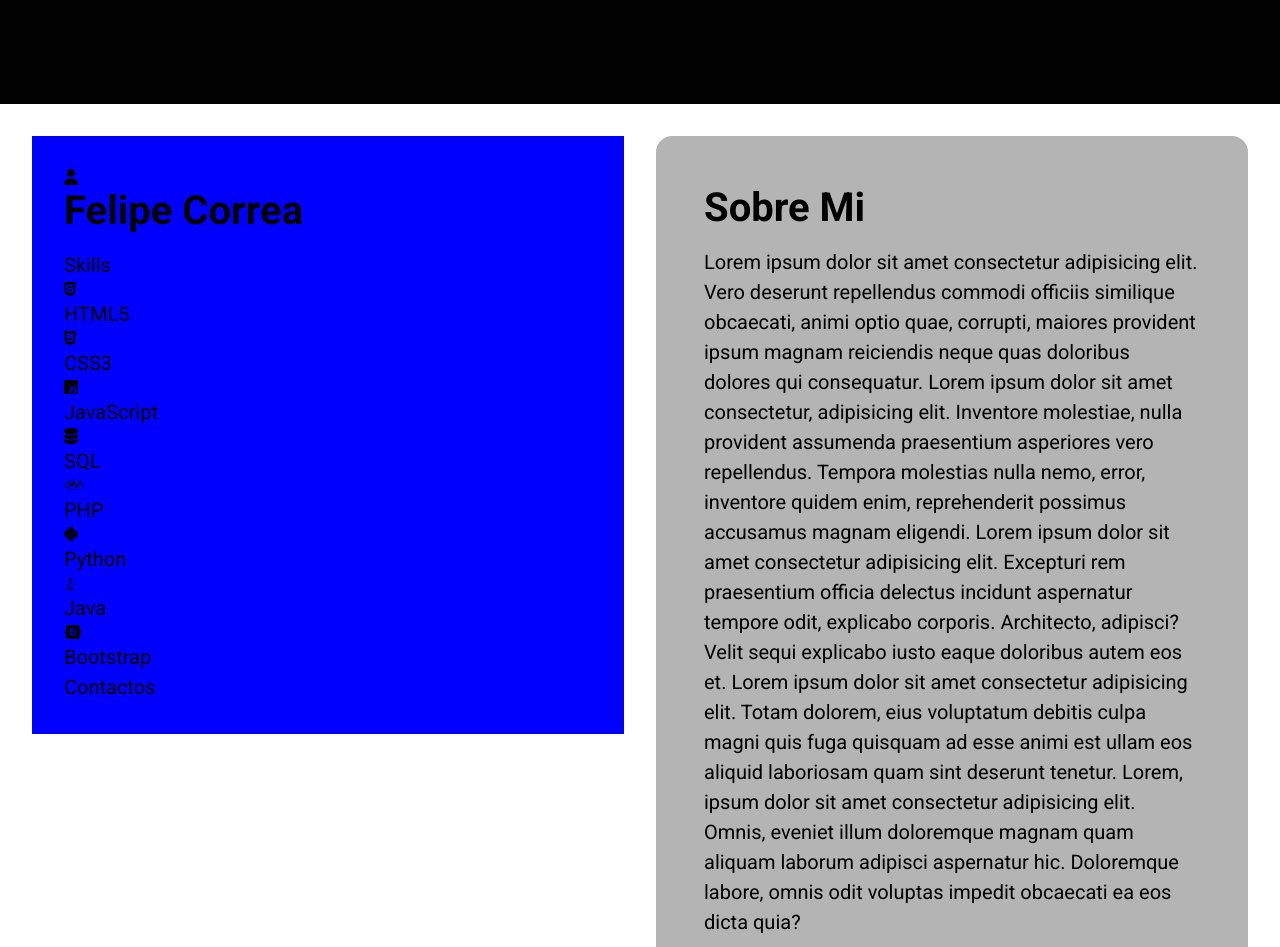
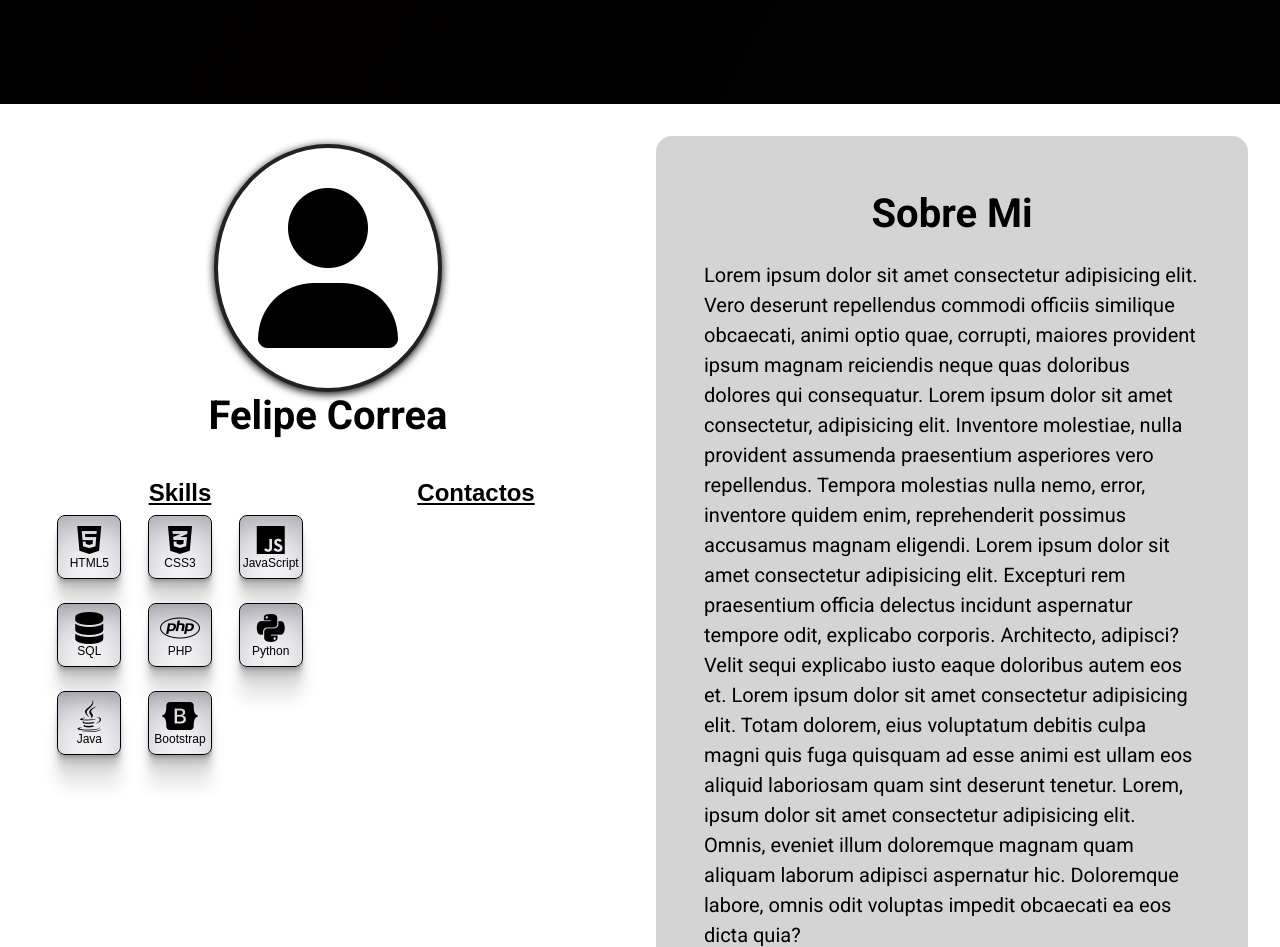
Before and after one commit to FelipeCorreaCamio/Portafolio, a plain HTML site: page index.html in a window 1280 px wide. Shown: the part 600-1547 px from the top of the page. Drawn offline with Linux system fonts and the light colour scheme; a web font is replaced by a local one.

Commit message:
Estilos nuevos

```diff
--- a/css.css
+++ b/css.css
@@ -1,4 +1,4 @@
-    /* FONTS*/
+/* FONTS*/
     @import url('https://fonts.googleapis.com/css2?family=Boldonse&display=swap');
     @import url('https://fonts.googleapis.com/css2?family=Gabarito:wght@400..900&display=swap');
     @import url('https://fonts.googleapis.com/css2?family=Roboto:ital,wght@0,100..900;1,100..900&display=swap');
@@ -15,7 +15,7 @@
         font-family: "Roboto", sans-serif;
         align-items: center;
         height: 300vh;
-        background-image: linear-gradient(to right bottom, #000000, #010101, #020202, #030303, #040404);
+        background-image: linear-gradient(to right bottom, #000000, #020000, #020202, #030303, #040404);
 
     }
 
@@ -264,19 +264,19 @@
         gap: 2rem;
     }
     .sobre-mi .sobre-mi-box {
-        padding: 2rem;
-        background-color: lightgray;
-        background-color: blue;
+        padding: 0.5rem;
         height: max-content;
+        justify-items: center;
     }
     .sobre-mi .contenedor-texto {
         max-width: 1200px;
         margin: 0 auto;
         padding: 3rem;
-        background-color: rgb(180, 180, 180);
+        background-color: rgb(212, 212, 212);
         border-radius: 2vh;
         font-weight: 100vh;
-
+         font-size: 1.25rem;
+        line-height: 1.5;
     }
     .sobre-mi h2 {
         font-size: 2.5rem;
@@ -284,9 +284,119 @@
         font-weight: bold;
     }
 
-    .sobre-mi p {
-        font-size: 1.25rem;
-        line-height: 1.5;
+
+    .sobre-mi .icono {
+        font-size: 20vh;
+        color: rgb(0, 0, 0);
+        text-align: center;
+        width: max-content;
+        height: max-content;
+        display: flex;
+        justify-content: center;
+        align-items: center;
+        border: 0.5vh solid #222;      /* Circular border */
+        border-radius: 50%;            /* Makes it circular */
+        padding: 5vh;                  /* Space between icon and border */
+        background: #fff;              /* Optional: white background */
+        box-shadow: 0 2px 8px rgb(0, 0, 0); /* Optional: subtle shadow */
+    }
+
+    .sobre-mi .icono h2 {
+        margin-top: -10vh;
+        font-size: 2.5rem;
+        margin-top: 1rem;
+        font-weight: bold;
+        color: black;
+    }
+
+    .sobre-mi .contenedor-detalles {
+        height: max-content;
+        width: 100%;
+        display: grid;
+        grid-template-columns: 1fr 1fr;
+        gap: 2vh;
+
+    }
+
+    .sobre-mi .contenedor-detalles .box-detalle {
+        padding: 1rem;
+        border-radius: 0.5rem;
+         display: grid;
+        grid-template-rows:  1fr auto; /* título arriba, íconos abajo */
+      height: max-content;
+      width: 100%;
+
+
+    }
+
+
+       .sobre-mi .contenedor-detalles .box-detalle {
+        font-family: "Gabarito", sans-serif;
+
+        align-items: center;
+
+    }
+    .box-detalle .box-skill.titulo {
+    width: 100%;
+    display: block;
+
+}
+
+    .box-detalle .box-skill.titulo p {
+        font-weight: bold;
+        font-size: 3vh;
+        text-decoration: underline;
+        text-align: center;
+
+
+    }
+    .box-detalle .skills-list {
+        display: grid;
+        grid-template-columns: repeat(auto-fit, minmax(6vh, 1fr));
+        align-items: center;
+        justify-items: center;
+        gap: 3vh;
+        width: 100%;
+    }
+
+    .box-detalle .box-skill{
+        font-size: 4vh;
+        width: 8vh;
+        height: max-content;
+        padding: 0.5rem;
+        border-radius: 0.5rem;
+        display: flex;
+        justify-content: center;
+        align-items: center;
+        flex-direction: column;
+
+    }
+    .box-detalle .box-skill.box{
+        border: 1px solid black;
+        box-shadow:
+                rgba(50, 50, 93, 0.25) 0px 30px 60px -12px inset,
+                rgba(0, 0, 0, 0.3) 0px 18px 36px -18px inset,
+                rgba(0, 0, 0, 0.09) 0px 2px 1px,
+                rgba(0, 0, 0, 0.09) 0px 4px 2px,
+                rgba(0, 0, 0, 0.09) 0px 8px 4px,
+                rgba(0, 0, 0, 0.09) 0px 16px 8px,
+                rgba(0, 0, 0, 0.09) 0px 32px 16px;
+        cursor: pointer;
+}
+
+.box-detalle .box-skill.box:hover {
+        transform: scale(1.05);
+        transition: transform 0.3s ease;
+        background-color: #f0f0f0; /* Cambia el color de fondo al pasar el mouse */
+        box-shadow: rgba(0, 0, 0, 0.09) 0px 2px 1px, rgba(0, 0, 0, 0.09) 0px 4px 2px, rgba(0, 0, 0, 0.09) 0px 8px 4px, rgba(0, 0, 0, 0.09) 0px 16px 8px, rgba(0, 0, 0, 0.09) 0px 32px 16px;
+    }
+
+    .caption {
+        text-decoration: none;
+        font-size: 1.5vh;
+
+        text-align: center;
+        color: #000000;
     }
 
     /* Responsivo */
```
